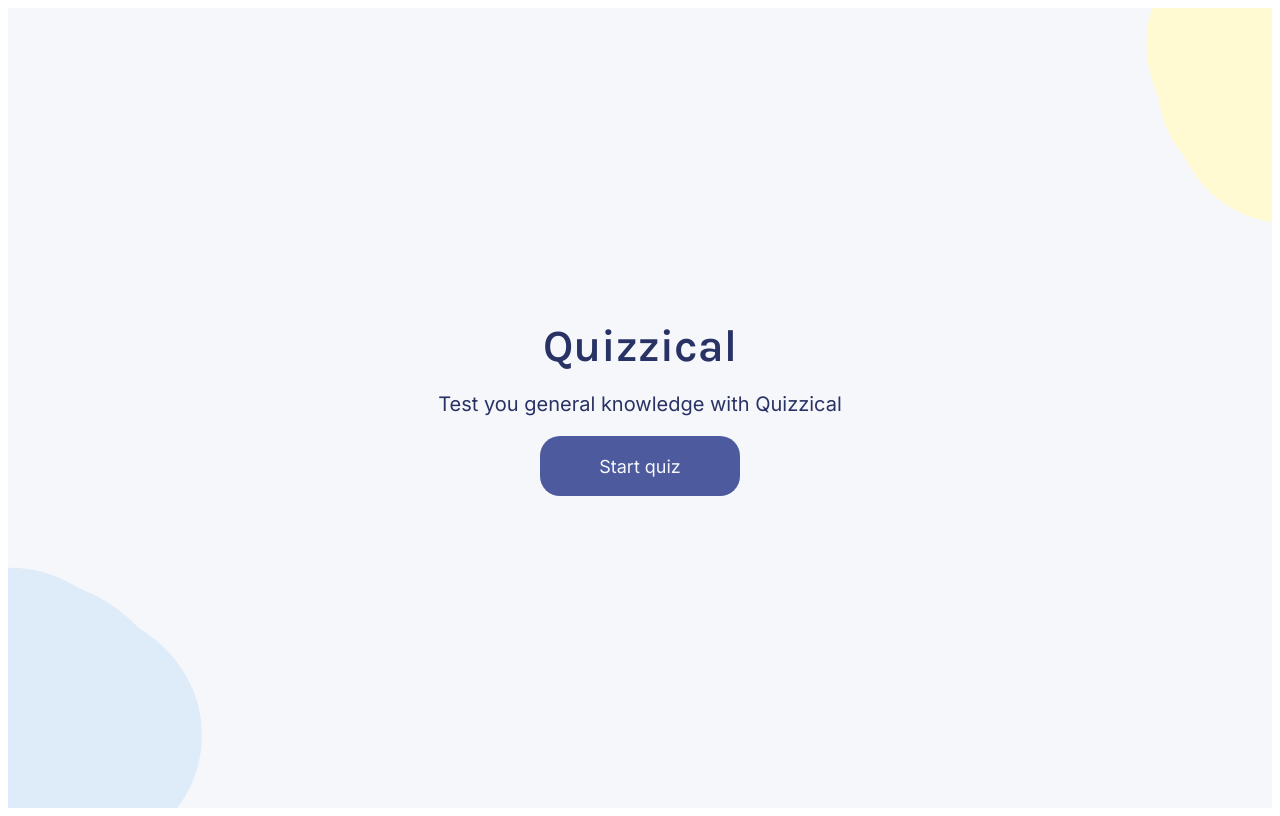
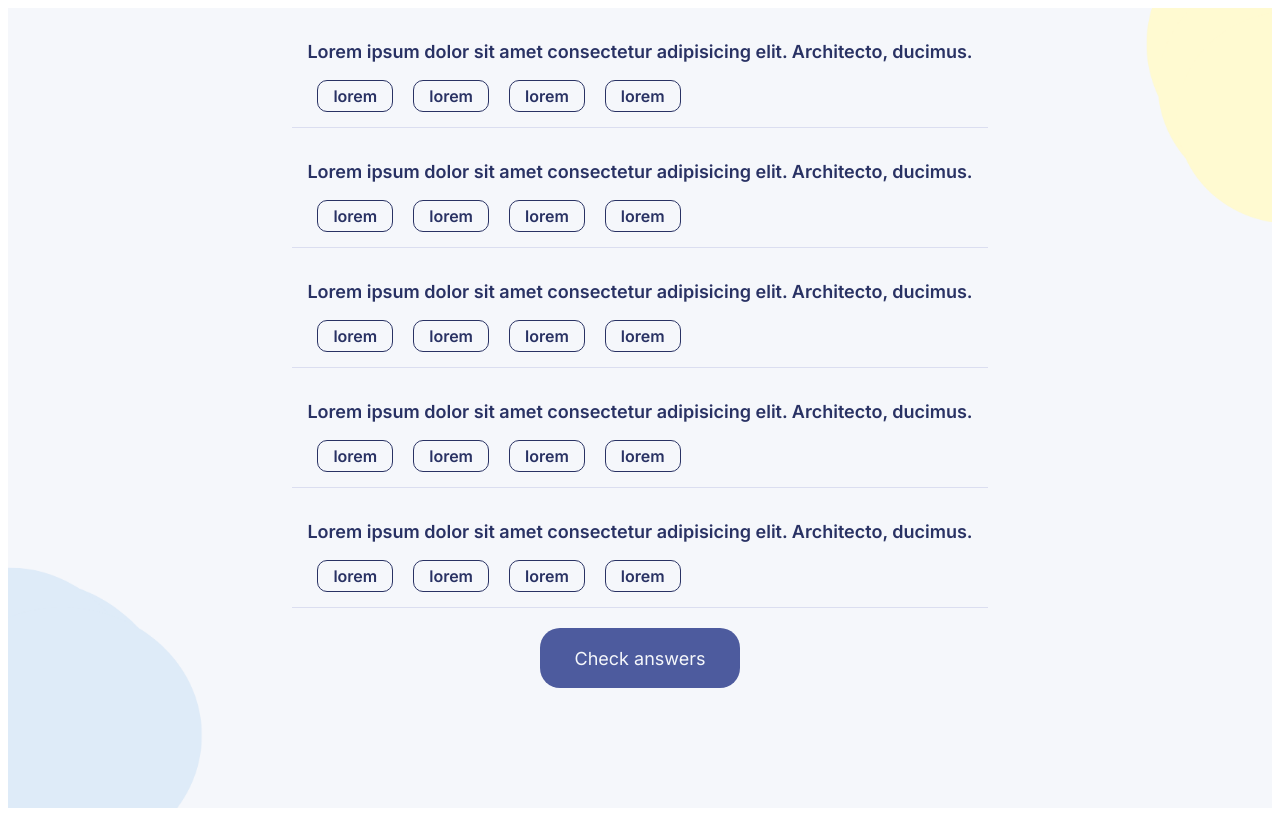
Before and after one commit to yashjangir1/quizzical, a React (Create React App) app: page / in a window 1280 px wide. Built offline with nearby package versions, Linux system fonts and the light colour scheme.

Commit message:
completed some basic design quizzical

```diff
--- a/src/App.js
+++ b/src/App.js
@@ -1,9 +1,9 @@
 import React from "react";
-import Quiz from './components/Quiz'
+import QuizQuestions from './components/QuizQuestions'
 
 const App = () => {
   return (
-    <Quiz/>
+    <QuizQuestions/>
   )
 }
 
--- a/src/components/Question/index.css
+++ b/src/components/Question/index.css
@@ -0,0 +1,29 @@
+@import url('https://fonts.googleapis.com/css2?family=Barlow:wght@300;400;500;600;800&family=Inter:wght@100;300;400;600;700;800&family=Karla:wght@200;300;400;500;600;800&display=swap');
+
+
+.question-container{
+    display: flex;
+    flex-direction: column;
+    border-bottom: 0.794239px solid #DBDEF0;
+    padding: 15px;
+}
+
+.question{
+    font-family: Inter;
+    font-size: 18px;
+    color: #293264;
+    font-weight: 600;
+}
+
+.option{
+    font-family: Inter;
+    font-size: 16px;
+    border: 1px solid #293264;
+    border-radius: 10px;
+    padding: 5px 15px 5px 15px;
+    margin-left: 10px;
+    margin-right: 10px;
+    color: #293264;
+    font-weight: 600;
+    background-color: #F5F7FB;
+}
--- a/src/components/Question/index.js
+++ b/src/components/Question/index.js
@@ -0,0 +1,18 @@
+import React from "react";
+import './index.css'
+
+const Question = () => {
+    return (
+        <div className="question-container">
+            <p className="question">Lorem ipsum dolor sit amet consectetur adipisicing elit. Architecto, ducimus.</p>
+            <div className="options-container">
+                <button className="option">lorem</button>
+                <button className="option">lorem</button>
+                <button className="option">lorem</button>
+                <button className="option">lorem</button>
+            </div>
+        </div>
+    )
+}
+
+export default Question;
--- a/src/components/QuizQuestions/index.css
+++ b/src/components/QuizQuestions/index.css
@@ -0,0 +1,29 @@
+
+.quiz-questions-container{
+    display: flex;
+    flex-direction: column;
+    align-items: center;
+    margin: auto;
+    background-image: url('/public/quizStartBgImage.png');
+    background-size: cover;
+    height: 100%;
+    min-height: 100vh;
+    background-position: center;
+}
+
+.check-answer-button{
+    border: none;
+    background-color: #4D5B9E;
+    font-family: Inter;
+    font-size: 18px;
+    color: #F5F7FB;
+    padding: 20px;
+    width: 200px;
+    height: 60px;
+    display: flex;
+    flex-direction: row;
+    align-items: center;
+    justify-content: center;
+    border-radius: 20px;
+    margin-top: 20px;
+}
--- a/src/components/QuizQuestions/index.js
+++ b/src/components/QuizQuestions/index.js
@@ -1,4 +1,5 @@
 import React from "react";
+import Question from "../Question";
 import './index.css'
 
 const QuizQuestions = () => {
@@ -11,7 +12,16 @@ const QuizQuestions = () => {
     ]
 
     return (
-        <div className="quiz-questions-container"></div>
+        <div className="quiz-questions-container">
+            <div className="questions-container">
+                <Question/>
+                <Question/>
+                <Question/>
+                <Question/>
+                <Question/>
+            </div>
+            <button className="check-answer-button">Check answers</button>
+        </div>
     )
 }
 
```
